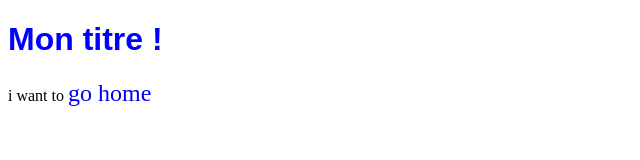
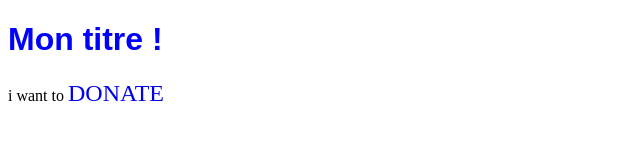
Before and after one commit to DigitAlLife30/learngit, a plain HTML site: page index.html in a window 1280 px wide. Shown: the full height of the page, 0-640 px from the left. Drawn offline with Linux system fonts and the light colour scheme.

```diff
--- a/index.html
+++ b/index.html
@@ -9,6 +9,6 @@
 </head>
 <body>
     <h1>Mon titre !</h1>
-    <p>i want to <a href="index.html">go home</a></p>
+    <p>i want to <a href="cagnotte.html">DONATE</a></p>
 </body>
 </html>
```
